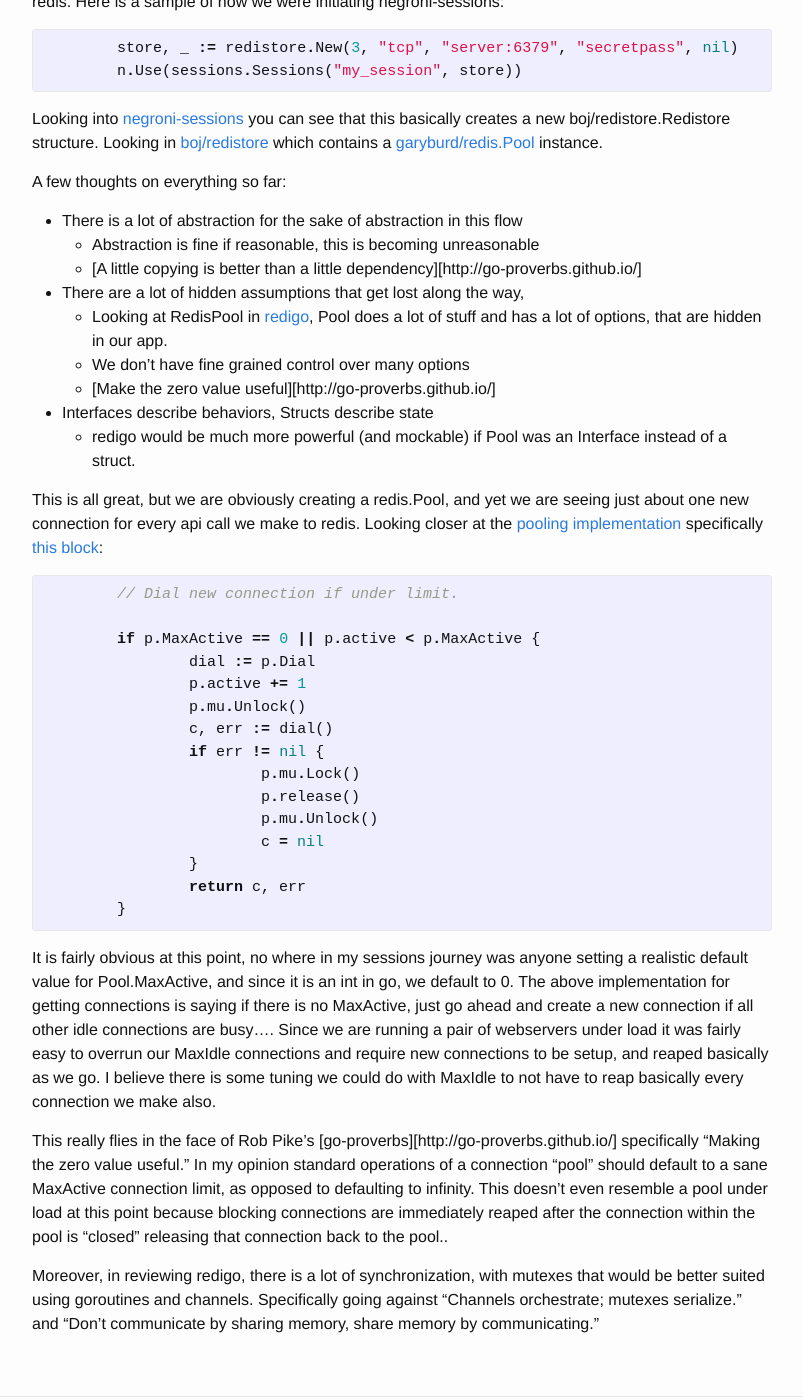
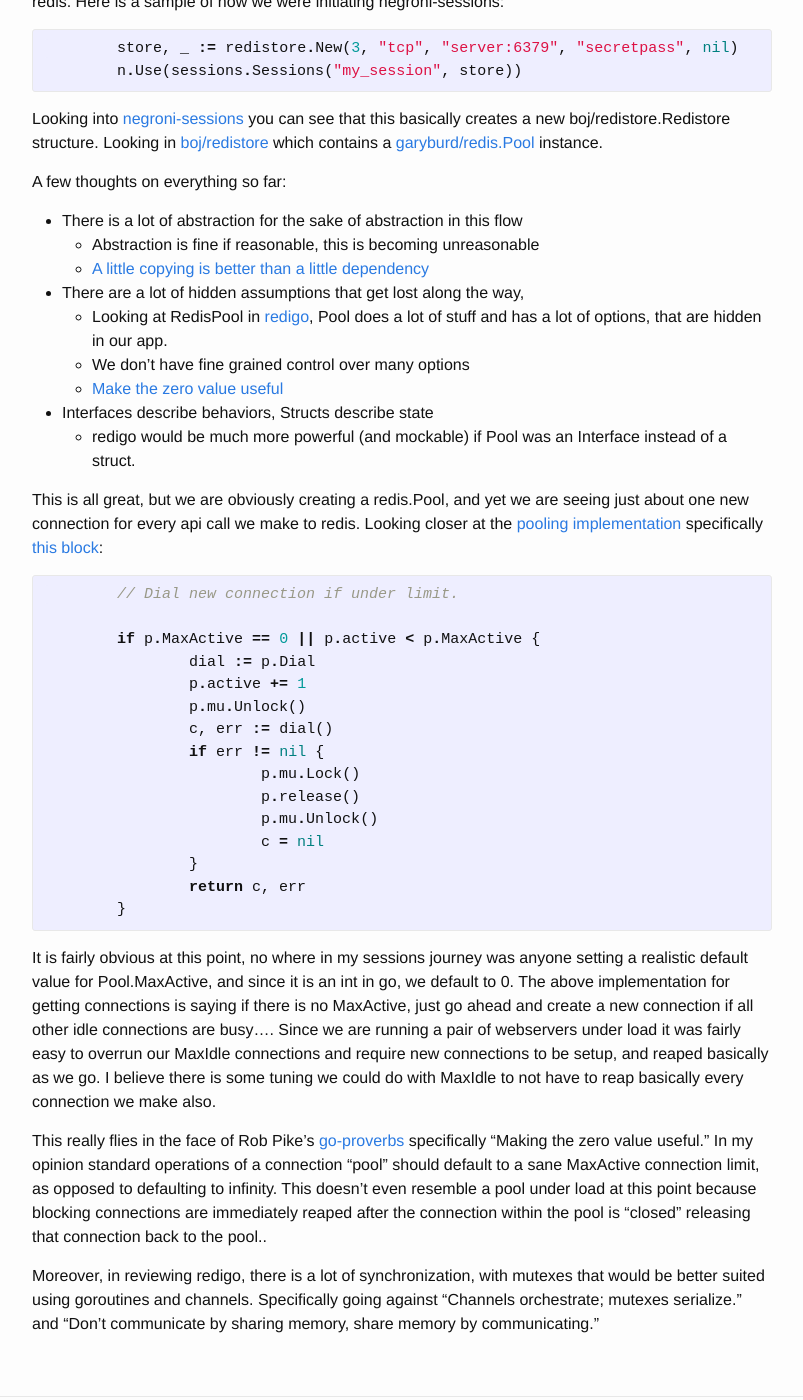
Before and after one commit to husobee/husobee.github.io, a Jekyll site: the page built from _posts/2015-12-04-golang-redis-strange.markdown, in a window 1280 px wide and 1400 px high, scrolled down 1533 px. Shown: the whole window, without its empty margins (238-1041 px from the left). Built offline with Jekyll 4.4.1, drawn with Linux system fonts in a browser that asks for light colours; some of the changed lines change nothing that is shown.

Commit message:
fixing links

```diff
--- a/_posts/2015-12-04-golang-redis-strange.markdown
+++ b/_posts/2015-12-04-golang-redis-strange.markdown
@@ -86,12 +86,12 @@ A few thoughts on everything so far:
 
 * There is a lot of abstraction for the sake of abstraction in this flow
   * Abstraction is fine if reasonable, this is becoming unreasonable
-  * [A little copying is better than a little dependency][http://go-proverbs.github.io/]
+  * [A little copying is better than a little dependency][proverbs]
 * There are a lot of hidden assumptions that get lost along the way,
   * Looking at RedisPool in [redigo][redis-pool], Pool does a lot of stuff
     and has a lot of options, that are hidden in our app.
   * We don't have fine grained control over many options
-  * [Make the zero value useful][http://go-proverbs.github.io/]
+  * [Make the zero value useful][proverbs]
 * Interfaces describe behaviors, Structs describe state
   * redigo would be much more powerful (and mockable) if Pool was an Interface
     instead of a struct.
@@ -130,7 +130,7 @@ connections to be setup, and reaped basically as we go.  I believe there is some
 tuning we could do with MaxIdle to not have to reap basically every connection
 we make also.
 
-This really flies in the face of Rob Pike's [go-proverbs][http://go-proverbs.github.io/]
+This really flies in the face of Rob Pike's [go-proverbs][proverbs]
 specifically "Making the zero value useful."  In my opinion standard operations
 of a connection "pool" should default to a sane MaxActive connection limit, as
 opposed to defaulting to infinity.  This doesn't even resemble a pool under load
@@ -141,6 +141,8 @@ Moreover, in reviewing redigo, there is a lot of synchronization, with mutexes
 that would be better suited using goroutines and channels. Specifically going
 against "Channels orchestrate; mutexes serialize." and "Don't communicate by sharing memory, share memory by communicating."
 
+
+[proverbs]: http://go-proverbs.github.io/
 [locust]: http://locust.io/
 [behavior]: http://husobee.github.io/automate/behavior/testing/2015/06/13/automate-behaviors.html
 [redigo]: https://github.com/garyburd/redigo
```
